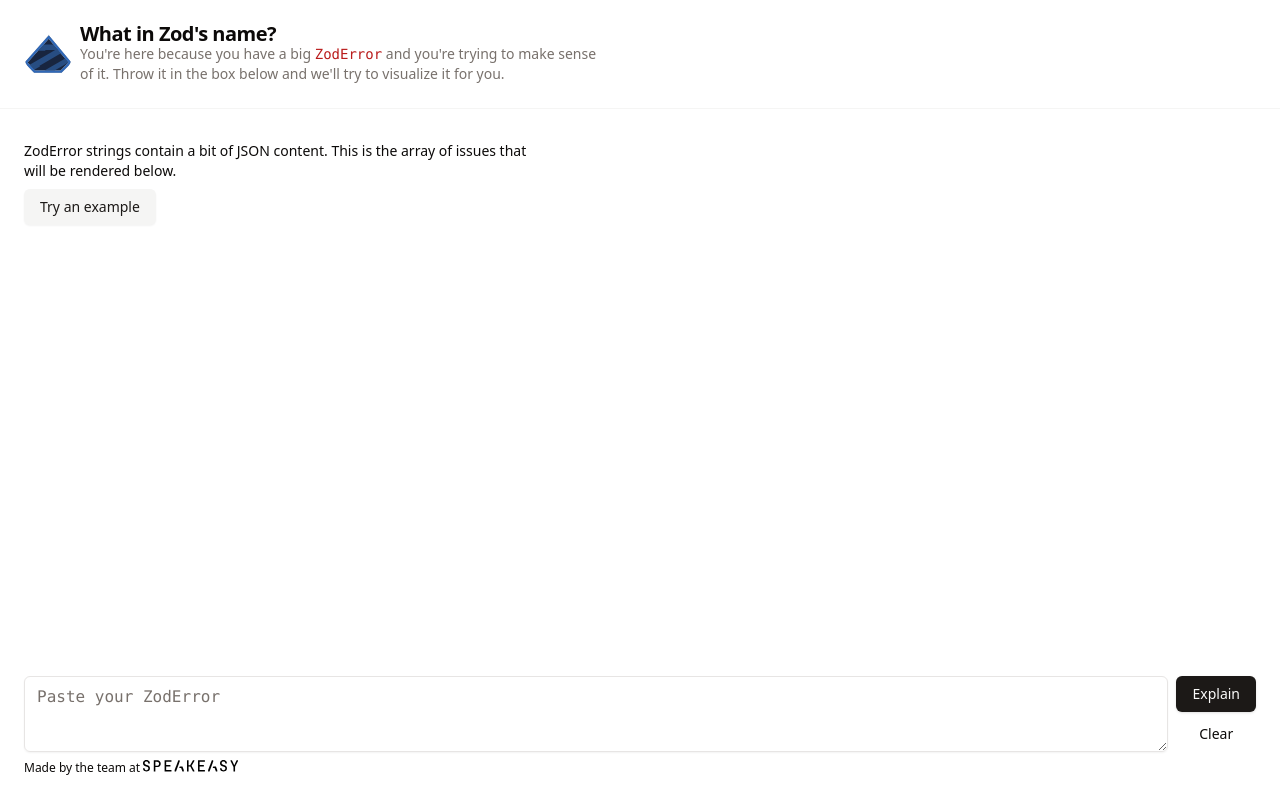
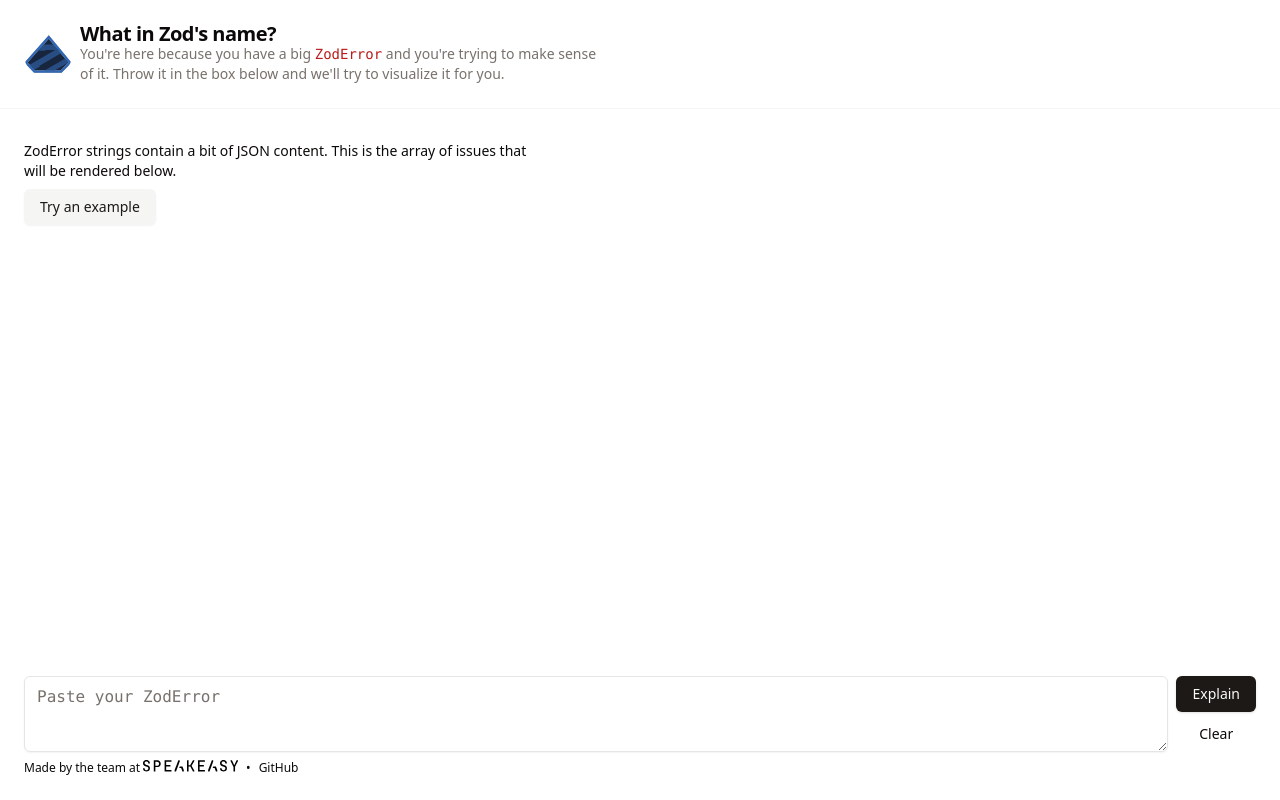
Before and after one commit to speakeasy-api/what-in-zods-name, a React (Vite) app: page / in a window 1280 px wide. Built offline with nearby package versions, Linux system fonts and the light colour scheme.

Commit message:
github link

```diff
--- a/src/app.tsx
+++ b/src/app.tsx
@@ -164,13 +164,14 @@ function App() {
               </Button>
             </div>
           </form>
-          <footer>
-            <p className="text-xs">
+          <footer className="text-xs">
+            <ul className="flex gap-x-2">
+              <li>
                 <a
                   className="border-b border-transparent pb-[2px] transition-all duration-200 hover:border-current"
                   href="https://www.speakeasy.com"
                 >
-                Made by the team at{" "}
+                  Made by the team at <span className="sr-only">Speakeasy</span>
                   <picture>
                     <source
                       srcSet={speakeasyWhiteLogo}
@@ -179,11 +180,20 @@ function App() {
                     <img
                       className="inline-block h-3 w-auto align-baseline"
                       src={speakeasyBlackLogo}
-                    alt="Speakeasy"
+                      alt=""
                     />
                   </picture>
                 </a>
-            </p>
+              </li>
+              <li className="before:pe-2 before:content-['•']">
+                <a
+                  className="border-b border-transparent pb-[2px] transition-all duration-200 hover:border-current"
+                  href="https://github.com/speakeasy-api/what-in-zods-name"
+                >
+                  GitHub
+                </a>
+              </li>
+            </ul>
           </footer>
         </div>
       </div>
```
Lines whose indentation alone changed are shown as unchanged.
